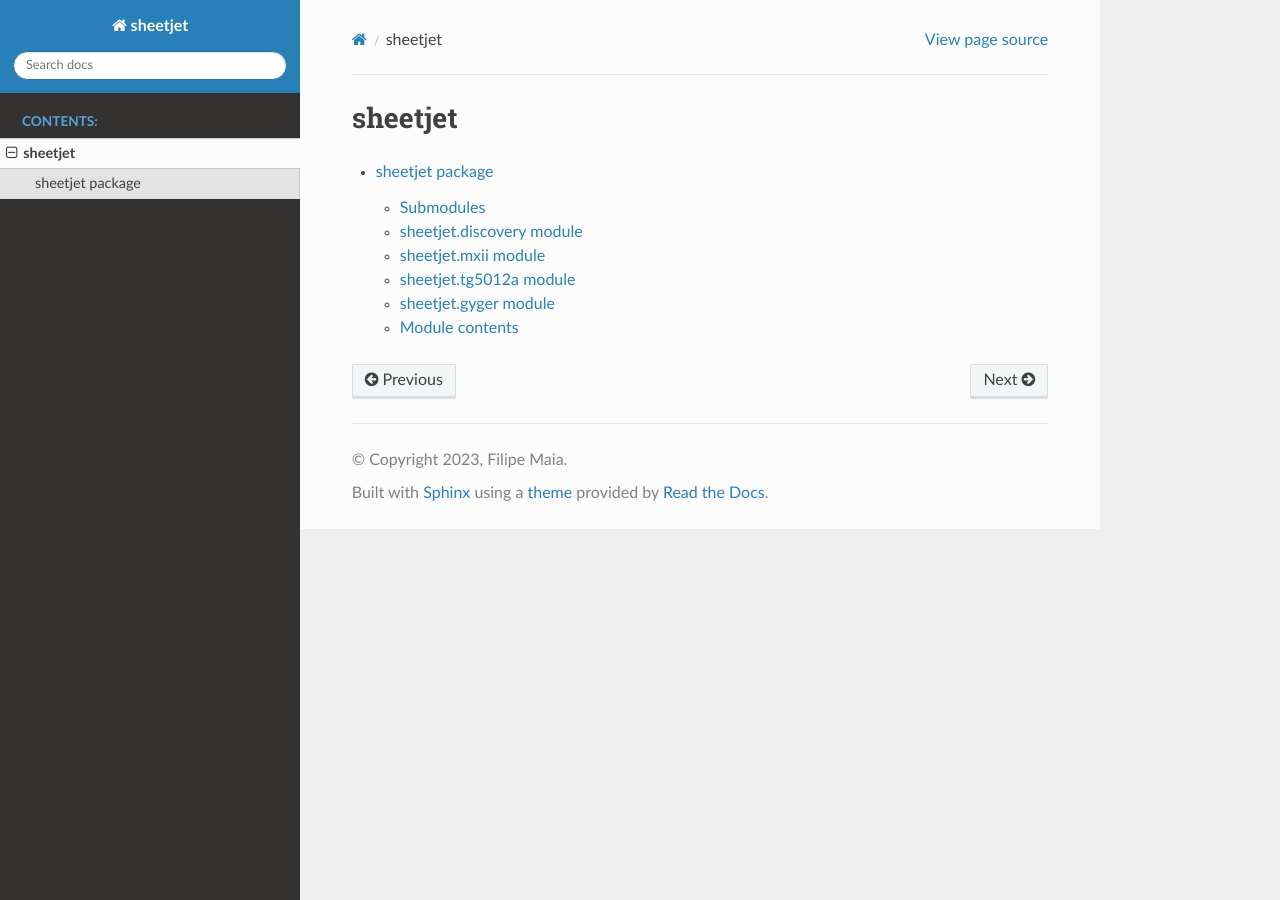
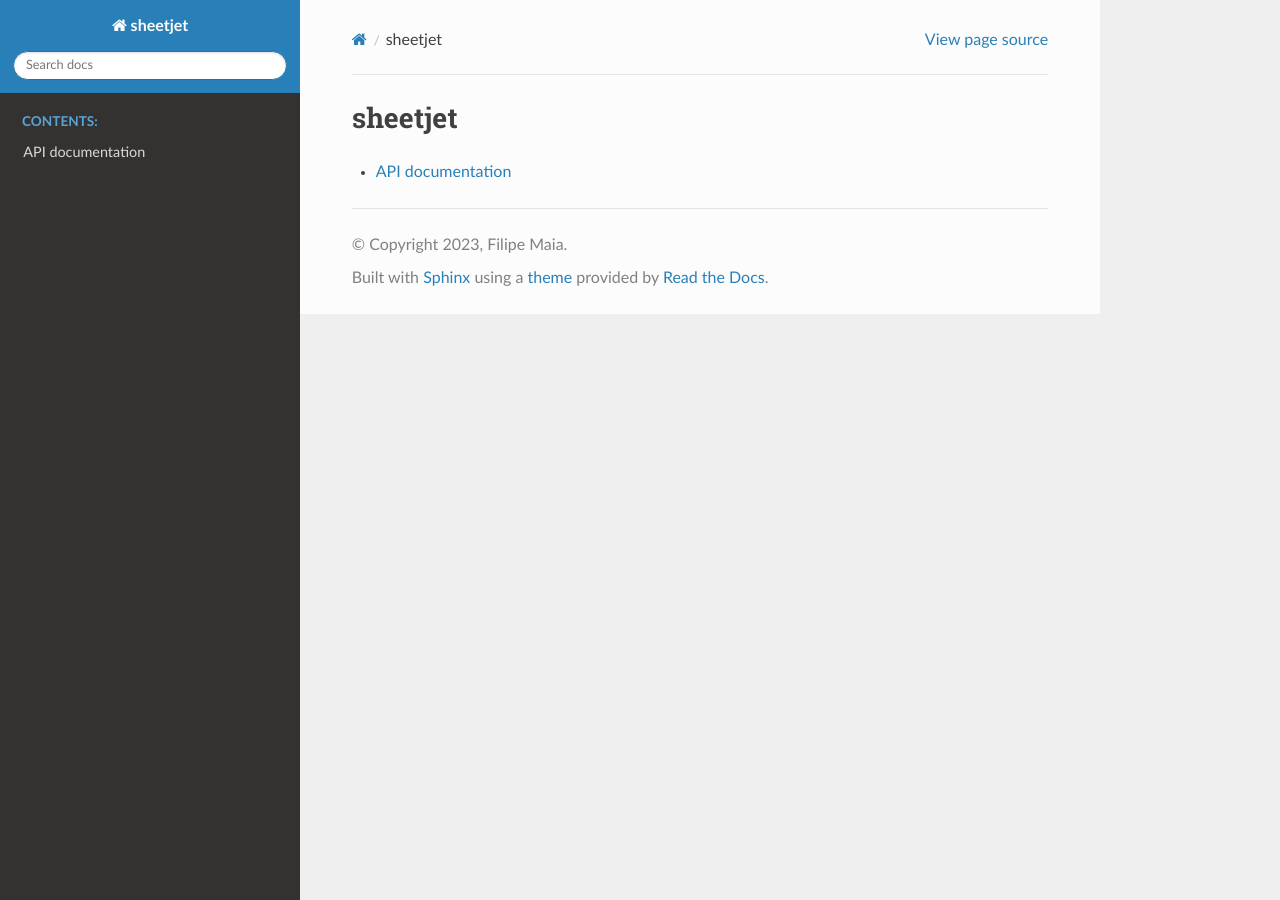
Before and after one commit to FilipeMaia/gyger, a Sphinx documentation site: the page built from docs/modules.rst, in a window 1280 px wide. Built offline with Sphinx 7.4.7 and the Read the Docs theme 2.0.0, drawn with Linux system fonts in a browser that asks for light colours.

Commit message:
Improve documentation

```diff
--- a/docs/index.rst
+++ b/docs/index.rst
@@ -10,7 +10,7 @@
    :maxdepth: 2
    :caption: Contents:
 
-   modules
+   sheetjet
 
 Indices and tables
 ==================
--- a/docs/sheetjet.rst
+++ b/docs/sheetjet.rst
@@ -1,45 +1,24 @@
-sheetjet package
-================
+API documentation
+=================
 
-Submodules
-----------
+.. autofunction:: sheetjet.discover
 
-sheetjet.discovery module
--------------------------
-
-.. automodule:: sheetjet.discovery
+.. autoclass:: sheetjet.DeviceInfo
    :members:
    :undoc-members:
    :show-inheritance:
 
-sheetjet.mxii module
---------------------
-
-.. automodule:: sheetjet.mxii
+.. autoclass:: sheetjet.MXII
    :members:
    :undoc-members:
    :show-inheritance:
 
-sheetjet.tg5012a module
------------------------
-
-.. automodule:: sheetjet.tg5012a
+.. autoclass:: sheetjet.TG5012A
    :members:
    :undoc-members:
    :show-inheritance:
 
-sheetjet.gyger module
----------------------
-
-.. automodule:: sheetjet.gyger
+.. autoclass:: sheetjet.VCMini
    :members:
    :undoc-members:
    :show-inheritance:
-
-Module contents
----------------
-
-.. automodule:: sheetjet
-   :members:
-   :undoc-members:
-   :show-inheritance:
--- a/sheetjet/__init__.py
+++ b/sheetjet/__init__.py
@@ -2,5 +2,6 @@
 from .gyger import VCMini
 from .mxii import MXII
 from .discovery import discover
+from .discovery import DeviceInfo
 
 __version__ = '0.1.0'
```
Also changed, not shown: 4 other files.
